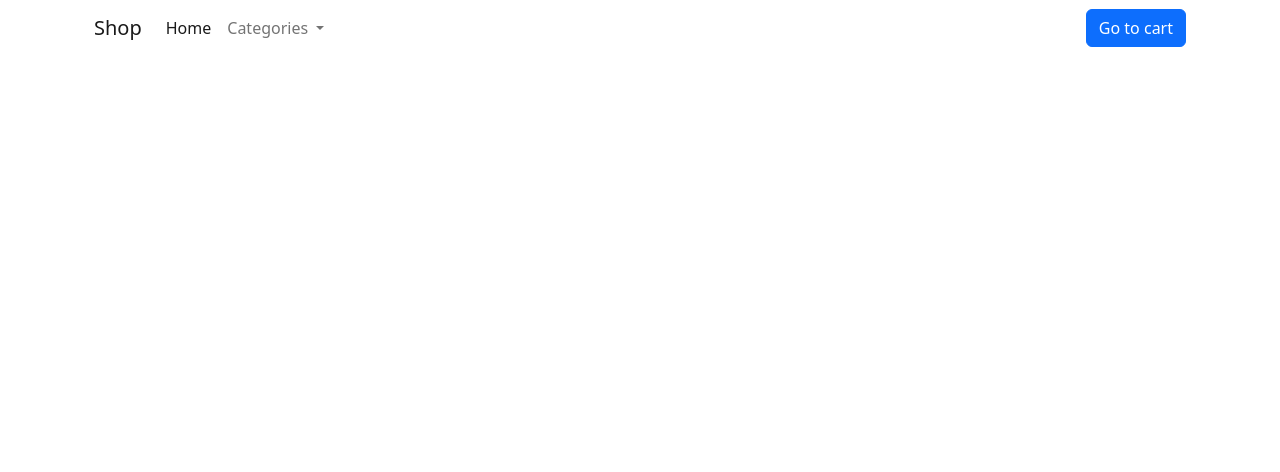
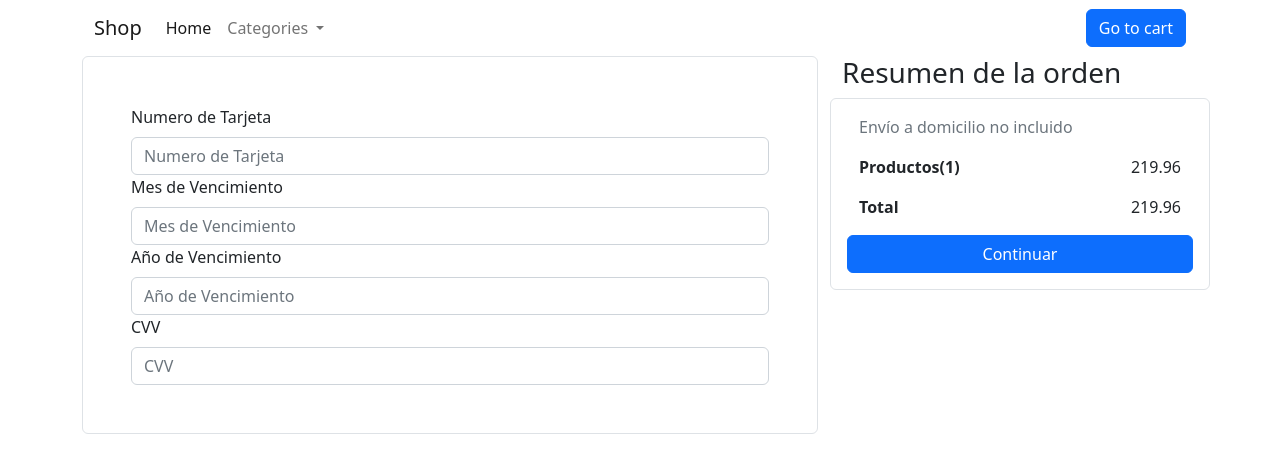
Before and after one commit to RoyHuamanAvila/Shop-Frontend, an Angular app: page /checkout/payment in a window 1280 px wide. Before the commit this address led to /. Shown: the top 472 px of the page. Built offline with nearby package versions, Linux system fonts and the light colour scheme.

Commit message:
feat: payment base

```diff
--- a/src/app/home/home.component.html
+++ b/src/app/home/home.component.html
@@ -1,4 +1,4 @@
-<p>home works!</p>
+<h2>Products</h2>
 <div class="d-flex gap-3">
   <app-product-card *ngFor="let p of productsList" [product] = "p"></app-product-card>
 </div>
--- /dev/null
+++ b/src/app/payment/payment.component.html
@@ -0,0 +1,32 @@
+<div class="row">
+  <div class="col-8">
+    <form class="border rounded p-5">
+        <label class="form-label" for="">Numero de Tarjeta</label>
+        <input type="text" class="form-control" placeholder="Numero de Tarjeta">
+
+        <label class="form-label" for="">Mes de Vencimiento</label>
+        <input type="text" class="form-control" placeholder="Mes de Vencimiento">
+
+        <label class="form-label" for="">Año de Vencimiento</label>
+        <input type="text" class="form-control" placeholder="Año de Vencimiento">
+
+        <label class="form-label" for="">CVV</label>
+        <input type="text" class="form-control" placeholder="CVV">
+    </form>
+  </div>
+  <div class="col-4">
+    <h3>Resumen de la orden</h3>
+    <div class="border rounded p-3 row">
+      <p class="text-muted">Envío a domicilio no incluido</p>
+      <div class="d-flex justify-content-between">
+        <p class="fw-bold">Productos(1)</p>
+        <p>219.96</p>
+      </div>
+      <div class="d-flex justify-content-between">
+        <p class="fw-bold">Total</p>
+        <p>219.96</p>
+
+      </div>
+      <a class="btn btn-primary" href="#">Continuar</a>
+  </div>
+</div>
```
Also changed, not shown: src/app/app.module.ts (+5 -2 lines), src/app/payment/payment.component.ts (added, +10 -0 lines), src/app/payment/payment.component.css (added), 1 other file (tests, documents, lock files or other folders).
